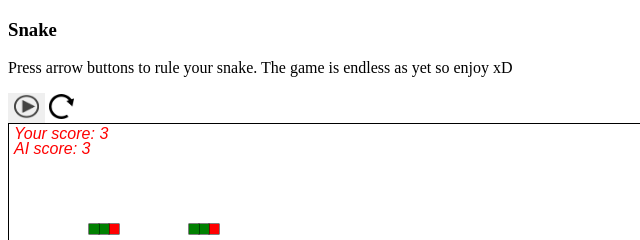
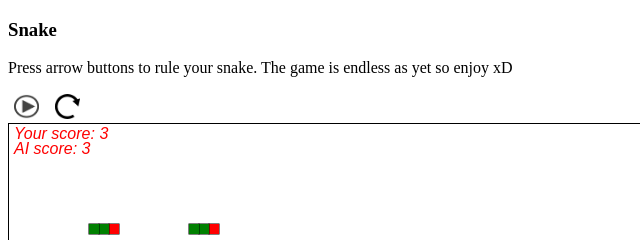
Before and after one commit to AlxMrz/Snake, a plain HTML site: page dist/index.html in a window 1280 px wide. Shown: the top 240 px of the page, 0-640 px from the left. Drawn offline with nearby package versions, Linux system fonts and the light colour scheme.

Commit message:
Little ui changes and added Readme

```diff
--- a/dist/experiments.css
+++ b/dist/experiments.css
@@ -1,5 +1,6 @@
 #myCanvas{border:1px solid black;}
-#state {
+#state, #restart {
     border:0;
     margin:0;
+    background-color: white;
 }
--- a/dist/index.html
+++ b/dist/index.html
@@ -12,9 +12,9 @@
     <button id="state" data-current="false" title="Start game">
       <img id="stateimage" width="25" height="25" src="images/start.png" alt="changestate"/>
     </button>
-
-    <img id="restart" width="25" height="25" src="images/restart.png" alt="restart" title="Restart game"/>
-
+    <button id="restart">
+      <img width="25" height="25" src="images/restart.png" alt="restart" title="Restart game"/>
+    </button>
     <div id="game">
       <div id="snake">
           <canvas id="myCanvas" width="800" height="500">
```
Also changed, not shown: package.json (deleted, +0 -9 lines), README.md (added).
